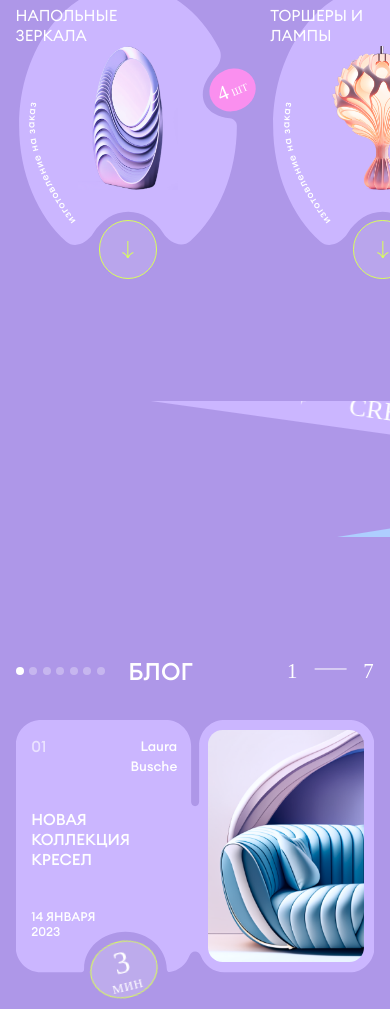
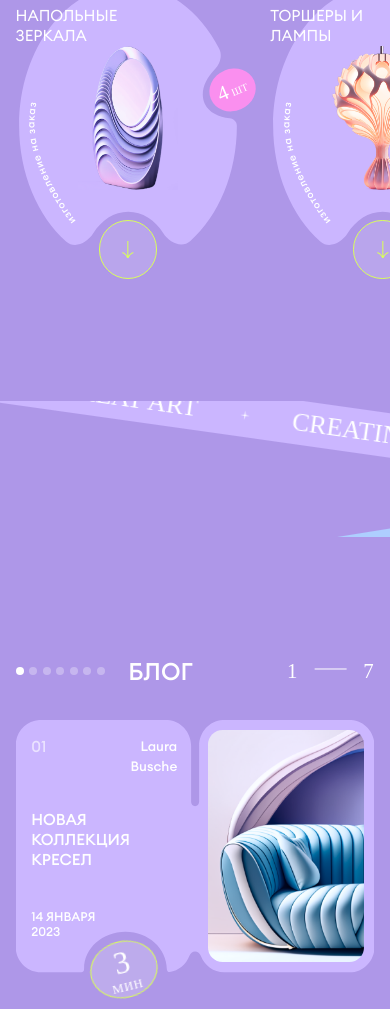
Before and after one commit to hyperstone1/test_prod, a website built with webpack: page src/index.html in a window 390 px wide. Shown: the part 1042-2051 px from the top of the page. Built offline with nearby package versions, Linux system fonts and the light colour scheme; files whose address does not match are found by name.

Commit message:
last updates from doc

```diff
--- a/src/style/_style.scss
+++ b/src/style/_style.scss
@@ -2711,8 +2711,8 @@ html {
       }
       &-lavender {
         height: 8.4rem;
-        bottom: -4rem;
-        left: -51.2rem;
+        bottom: -7rem;
+        left: -62.2rem;
         gap: 7.2rem;
         transform: rotate(8deg);
         font-family: 'Floreste-wavy';
```
